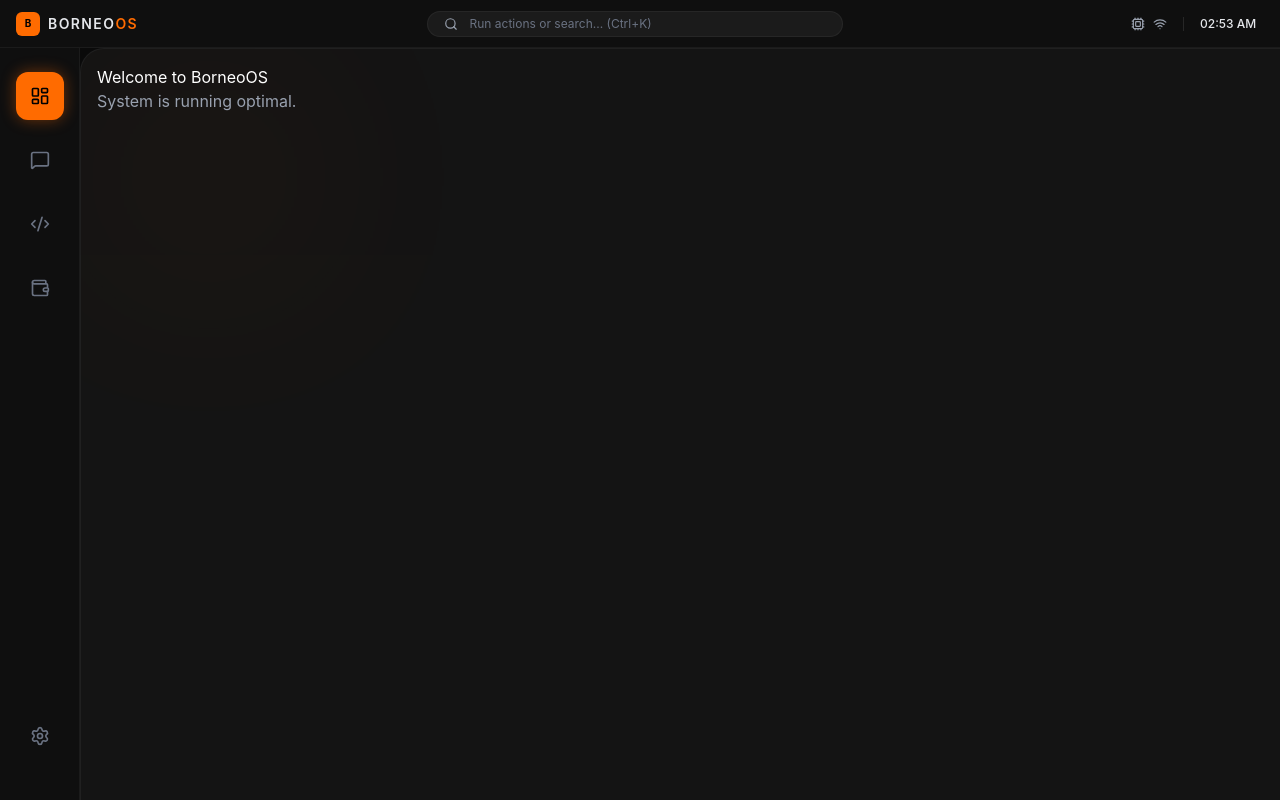
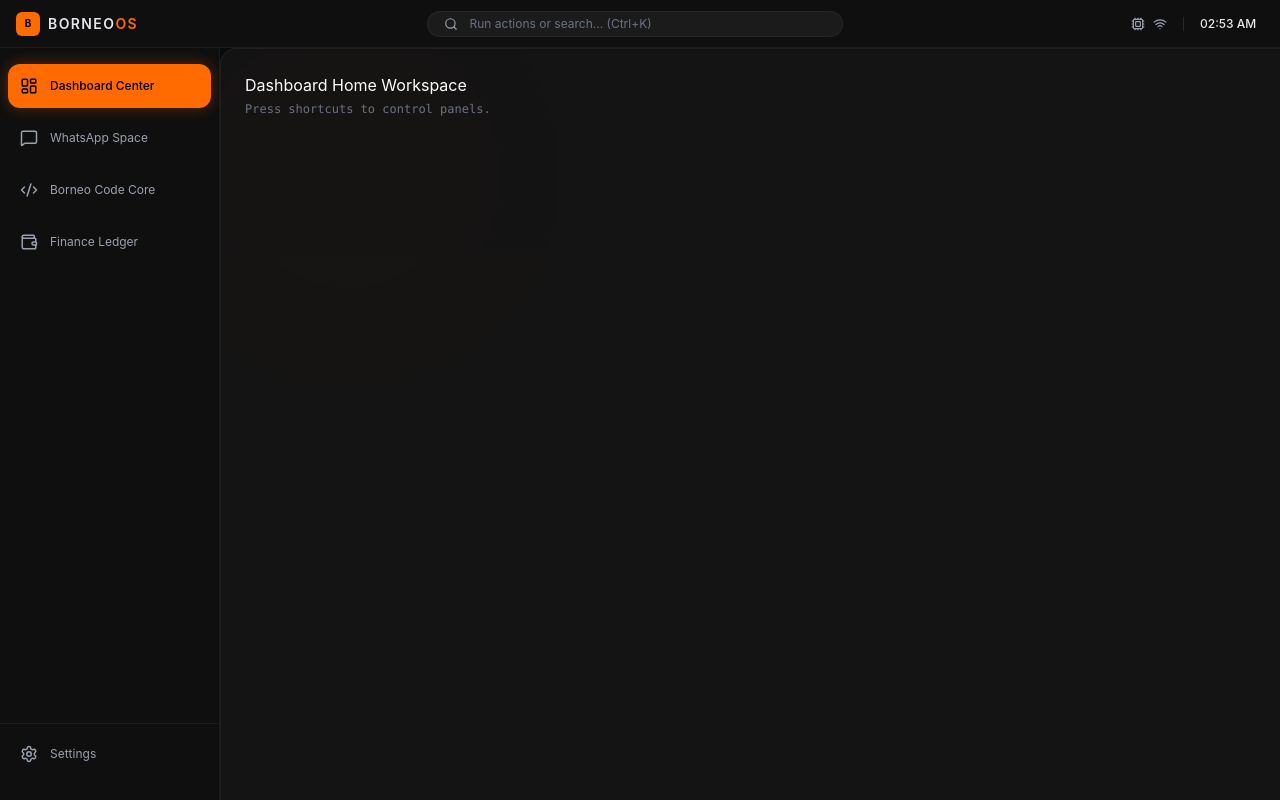
Before and after one commit to BANGKIRAL12/BorneoOS, a React (Vite) app: page / in a window 1280 px wide. Built offline with nearby package versions, Linux system fonts and the light colour scheme.

Commit message:
menambah layout sidabar dan terminal serta logika toogle tampilan

```diff
--- a/src/renderer/src/App.jsx
+++ b/src/renderer/src/App.jsx
@@ -1,40 +1,91 @@
-import React from 'react';
+import React, { useEffect } from 'react';
 import Navbar from './components/Navbar';
 import Sidebar from './components/Sidebar';
+import RightPanel from './components/RightPanel';
+import TerminalPanel from './components/TerminalPanel';
 import useOSStore from './store/useOSStore';
+import { osConfig } from './config/osConfig';
 
-// Dummy Pages (Nanti dipisah ke folder features)
-const Dashboard = () => <div className="p-4"><h1>Welcome to BorneoOS</h1><p className="text-gray-400">System is running optimal.</p></div>;
-const WhatsApp = () => <div className="p-4"><h1>WhatsApp Integration</h1><p className="text-gray-400">Waiting for connection...</p></div>;
-const BorneoCode = () => <div className="p-4"><h1>Borneo Code IDE</h1><p className="text-gray-400">Open a folder to start coding.</p></div>;
+const Dashboard = () => <div className="p-6"><h1>Dashboard Home Workspace</h1><p className="text-gray-500 text-xs font-mono mt-1">Press shortcuts to control panels.</p></div>;
+const WhatsAppPage = () => <div className="p-6"><h1>WhatsApp Full Window View</h1></div>;
+const BorneoCode = () => <div className="p-6"><h1>Borneo Code Core IDE</h1></div>;
 
 const App = () => {
-  const { activeTab } = useOSStore();
+  const {
+    activeTab,
+    toggleSidebarExpand,
+    toggleTerminal,
+    toggleSearch,
+    setRightPanelTab
+  } = useOSStore();
+
+  useEffect(() => {
+    const handleKeyDown = (e) => {
+      const { shortcuts } = osConfig;
+
+      // Helper untuk memvalidasi event keyboard dengan data osConfig
+      const matchShortcut = (configItem) =>
+        e.key.toLowerCase() === configItem.key.toLowerCase() &&
+        (e.ctrlKey || e.metaKey) === !!configItem.ctrl &&
+        e.altKey === !!configItem.alt;
+
+      // Ctrl + B: Toggle Ukuran Lebar Sidebar
+      if (matchShortcut(shortcuts.toggleSidebar)) {
+        e.preventDefault();
+        toggleSidebarExpand();
+      }
+
+      // Ctrl + ` : Toggle Terminal Bawah
+      if (matchShortcut(shortcuts.toggleTerminal)) {
+        e.preventDefault();
+        toggleTerminal();
+      }
+
+      // Ctrl + K : Toggle Search Palette
+      if (matchShortcut(shortcuts.toggleSearch)) {
+        e.preventDefault();
+        toggleSearch();
+      }
+
+      // Alt Shortcuts untuk Panel Samping Kanan
+      if (matchShortcut(shortcuts.panelAI)) { e.preventDefault(); setRightPanelTab('ai'); }
+      if (matchShortcut(shortcuts.panelBrowser)) { e.preventDefault(); setRightPanelTab('browser'); }
+      if (matchShortcut(shortcuts.panelWhatsApp)) { e.preventDefault(); setRightPanelTab('whatsapp'); }
+      if (matchShortcut(shortcuts.panelCalc)) { e.preventDefault(); setRightPanelTab('calc'); }
+      if (matchShortcut(shortcuts.panelNotifications)) { e.preventDefault(); setRightPanelTab('notifications'); }
+    };
+
+    window.addEventListener('keydown', handleKeyDown);
+    return () => window.removeEventListener('keydown', handleKeyDown);
+  }, [toggleSidebarExpand, toggleTerminal, toggleSearch, setRightPanelTab]);
 
   const renderContent = () => {
     switch (activeTab) {
       case 'dashboard': return <Dashboard />;
-      case 'whatsapp': return <WhatsApp />;
+      case 'whatsapp': return <WhatsAppPage />;
       case 'ide': return <BorneoCode />;
       default: return <Dashboard />;
     }
   };
 
   return (
-    <div className="h-screen w-screen flex flex-col overflow-hidden bg-[#0a0a0a] text-white font-sans">
+    <div className="h-screen w-screen flex flex-col overflow-hidden bg-[#0a0a0a] text-white font-sans antialiased select-none">
       <Navbar />
 
-      <div className="flex flex-1 overflow-hidden">
+      <div className="flex flex-1 overflow-hidden w-full relative">
+        {/* Sidebar tidak di-unmount, melainkan diatur lebarnya di dalam komponen */}
         <Sidebar />
 
-        <main className="flex-1 relative overflow-auto bg-[#141414] rounded-tl-3xl border-t border-l border-white/5">
-          {/* Efek Glow di pojok kiri atas main content */}
-          <div className="absolute top-0 left-0 w-64 h-64 bg-[#ff6b00] opacity-[0.03] blur-[100px] pointer-events-none"></div>
-
-          <div className="relative z-10 animate-in fade-in slide-in-from-bottom-4 duration-700">
+        {/* Main Center Area */}
+        <div className="flex-1 flex flex-col overflow-hidden bg-[#141414] border-t border-l border-white/5 rounded-tl-2xl">
+          <div className="flex-1 relative overflow-auto">
+            <div className="absolute top-0 left-0 w-64 h-64 bg-[#ff6b00] opacity-[0.02] blur-[100px] pointer-events-none"></div>
             {renderContent()}
           </div>
-        </main>
+          <TerminalPanel />
+        </div>
+
+        <RightPanel />
       </div>
     </div>
   );
--- /dev/null
+++ b/src/renderer/src/components/RightPanel.jsx
@@ -0,0 +1,59 @@
+import React from 'react';
+import { Bot, Globe, MessageSquare, Calculator, Bell, X } from 'lucide-react';
+import useOSStore from '../store/useOSStore';
+
+const RightPanel = () => {
+  const { isRightPanelOpen, rightPanelTab, toggleRightPanel } = useOSStore();
+
+  if (!isRightPanelOpen) return null;
+
+  // Render konten kosongan dinamis berdasarkan tab aktif
+  const renderPanelContent = () => {
+    switch (rightPanelTab) {
+      case 'ai':
+        return <div className="p-4 text-center text-gray-400 font-mono text-xs">🤖 BorneoAI Chat Container</div>;
+      case 'browser':
+        return <div className="p-4 text-center text-gray-400 font-mono text-xs">🌐 Mini Browser View</div>;
+      case 'whatsapp':
+        return <div className="p-4 text-center text-gray-400 font-mono text-xs">💬 WhatsApp Quick Panel</div>;
+      case 'calc':
+        return <div className="p-4 text-center text-gray-400 font-mono text-xs">🧮 Calculator & Converter</div>;
+      case 'notifications':
+        return <div className="p-4 text-center text-gray-400 font-mono text-xs">🔔 Notifications & Agenda</div>;
+      default:
+        return null;
+    }
+  };
+
+  const tabsInfo = {
+    ai: { label: 'BorneoAI', icon: Bot },
+    browser: { label: 'Mini Browser', icon: Globe },
+    whatsapp: { label: 'WhatsApp Messenger', icon: MessageSquare },
+    calc: { label: 'Calculator', icon: Calculator },
+    notifications: { label: 'System Agenda', icon: Bell },
+  };
+
+  const CurrentIcon = tabsInfo[rightPanelTab]?.icon || Bot;
+
+  return (
+    <aside className="w-80 bg-[#0f0f0f] border-l border-white/5 flex flex-col h-full animate-in slide-in-from-right duration-200 z-40">
+      {/* Panel Header */}
+      <div className="h-11 border-b border-white/5 flex items-center justify-between px-4 select-none">
+        <div className="flex items-center gap-2 text-xs font-semibold uppercase tracking-wider text-gray-300">
+          <CurrentIcon size={14} className="text-[#ff6b00]" />
+          <span>{tabsInfo[rightPanelTab]?.label}</span>
+        </div>
+        <button onClick={toggleRightPanel} className="text-gray-500 hover:text-white transition-colors">
+          <X size={14} />
+        </button>
+      </div>
+
+      {/* Panel Body */}
+      <div className="flex-1 overflow-y-auto bg-[#141414]">
+        {renderPanelContent()}
+      </div>
+    </aside>
+  );
+};
+
+export default RightPanel;
--- a/src/renderer/src/components/Sidebar.jsx
+++ b/src/renderer/src/components/Sidebar.jsx
@@ -1,36 +1,65 @@
 import React from 'react';
-import { LayoutDashboard, MessageSquare, Code2, Wallet, Settings } from 'lucide-react';
+import * as Icons from 'lucide-react';
 import useOSStore from '../store/useOSStore';
+import { osConfig } from '../config/osConfig';
 
-const SidebarItem = ({ icon: Icon, id, label }) => {
+const SidebarItem = ({ iconName, id, label, isExpanded }) => {
   const { activeTab, setActiveTab } = useOSStore();
   const isActive = activeTab === id;
+
+  // Membuka komponen Icon secara dinamis berdasarkan string konfigurasi
+  const Icon = Icons[iconName] || Icons.HelpCircle;
 
   return (
     <div
       onClick={() => setActiveTab(id)}
-      className={`group relative flex items-center justify-center w-12 h-12 mb-4 cursor-pointer transition-all duration-300 rounded-xl
-        ${isActive ? 'bg-[#ff6b00] text-black shadow-[0_0_15px_rgba(255,107,0,0.4)]' : 'text-gray-500 hover:text-white hover:bg-white/5'}`}
+      className={`group relative flex items-center cursor-pointer transition-all duration-200 rounded-xl h-11 mb-2 px-3 mx-2
+        ${isExpanded ? 'justify-start gap-3 w-auto' : 'justify-center w-11'}
+        ${isActive ? 'bg-[#ff6b00] text-black shadow-[0_0_15px_rgba(255,107,0,0.3)] font-medium' : 'text-gray-400 hover:text-white hover:bg-white/5'}`}
     >
-      <Icon size={20} />
-      {/* Tooltip */}
-      <div className="absolute left-14 bg-black border border-white/10 text-white text-[10px] px-2 py-1 rounded opacity-0 group-hover:opacity-100 pointer-events-none transition-opacity whitespace-nowrap z-50">
-        {label}
-      </div>
+      <Icon size={18} className="shrink-0" />
+
+      {isExpanded ? (
+        <span className="text-xs truncate transition-opacity duration-300">{label}</span>
+      ) : (
+        /* Tooltip hanya muncul melayang saat sidebar dalam kondisi menciut (Collapsed) */
+        <div className="absolute left-14 bg-black border border-white/10 text-white text-[10px] px-2 py-1 rounded opacity-0 group-hover:opacity-100 pointer-events-none transition-opacity whitespace-nowrap z-50">
+          {label}
+        </div>
+      )}
     </div>
   );
 };
 
 const Sidebar = () => {
+  const isSidebarExpanded = useOSStore((state) => state.isSidebarExpanded);
+
   return (
-    <aside className="w-20 bg-[#0f0f0f] flex flex-col items-center py-6 border-r border-white/5">
-      <SidebarItem icon={LayoutDashboard} id="dashboard" label="Dashboard" />
-      <SidebarItem icon={MessageSquare} id="whatsapp" label="WhatsApp" />
-      <SidebarItem icon={Code2} id="ide" label="Borneo Code" />
-      <SidebarItem icon={Wallet} id="finance" label="Finance" />
+    <aside
+      className={`bg-[#0f0f0f] flex flex-col py-4 border-r border-white/5 transition-all duration-300 ease-in-out select-none h-full overflow-hidden shrink-0
+        ${isSidebarExpanded ? 'w-[220px]' : 'w-16'}`}
+    >
+      {/* Menu Utama Dinamis dari File Config */}
+      <div className="flex-1">
+        {osConfig.sidebarMenu.map((item) => (
+          <SidebarItem
+            key={item.id}
+            iconName={item.icon}
+            id={item.id}
+            label={item.label}
+            isExpanded={isSidebarExpanded}
+          />
+        ))}
+      </div>
 
-      <div className="mt-auto">
-        <SidebarItem icon={Settings} id="settings" label="Settings" />
+      {/* Menu Settings Bottom */}
+      <div className="border-t border-white/5 pt-2">
+        <SidebarItem
+          iconName="Settings"
+          id="settings"
+          label="Settings"
+          isExpanded={isSidebarExpanded}
+        />
       </div>
     </aside>
   );
--- /dev/null
+++ b/src/renderer/src/components/TerminalPanel.jsx
@@ -0,0 +1,37 @@
+import React from 'react';
+import { Terminal, X, Minimize2 } from 'lucide-react';
+import useOSStore from '../store/useOSStore';
+
+const TerminalPanel = () => {
+  const { isTerminalOpen, toggleTerminal } = useOSStore();
+
+  if (!isTerminalOpen) return null;
+
+  return (
+    <div className="h-64 w-full bg-[#0b0b0b] border-t border-white/5 flex flex-col animate-in slide-in-from-bottom duration-200">
+      {/* Terminal Header */}
+      <div className="h-9 bg-[#111] border-b border-white/5 flex items-center justify-between px-4 select-none">
+        <div className="flex items-center gap-2 text-xs font-mono text-gray-400">
+          <Terminal size={12} className="text-[#ff6b00]" />
+          <span>borneoos-sh (bash)</span>
+        </div>
+        <div className="flex items-center gap-3 text-gray-500">
+          <button className="hover:text-white transition-colors"><Minimize2 size={12} /></button>
+          <button onClick={toggleTerminal} className="hover:text-white transition-colors"><X size={12} /></button>
+        </div>
+      </div>
+
+      {/* Terminal Body Placeholder */}
+      <div className="flex-1 p-4 font-mono text-xs text-green-400 overflow-auto selection:bg-[#ff6b00]/30">
+        <p className="text-gray-500">[System] BorneoOS Terminal Engine Initialized.</p>
+        <p className="text-gray-500">[System] Awaiting local node-pty bridge...</p>
+        <div className="flex items-center gap-2 mt-2">
+          <span className="text-[#ff6b00]">borneo@desktop:~$</span>
+          <span className="w-2 h-4 bg-white animate-pulse"></span>
+        </div>
+      </div>
+    </div>
+  );
+};
+
+export default TerminalPanel;
--- /dev/null
+++ b/src/renderer/src/config/osConfig.js
@@ -0,0 +1,24 @@
+export const osConfig = {
+  system: {
+    version: "0.1.0",
+    codename: "BorneoOS Desktop"
+  },
+  // Mapping Shortcut Key
+  shortcuts: {
+    toggleSidebar: { key: "b", ctrl: true, alt: false },
+    toggleTerminal: { key: "`", ctrl: true, alt: false },
+    toggleSearch: { key: "k", ctrl: true, alt: false },
+    panelAI: { key: "a", ctrl: false, alt: true },
+    panelBrowser: { key: "b", ctrl: false, alt: true },
+    panelWhatsApp: { key: "w", ctrl: false, alt: true },
+    panelCalc: { key: "c", ctrl: false, alt: true },
+    panelNotifications: { key: "n", ctrl: false, alt: true },
+  },
+  // Pengaturan Nama Halaman & Icon Menu di Sidebar
+  sidebarMenu: [
+    { id: 'dashboard', label: 'Dashboard Center', icon: 'LayoutDashboard' },
+    { id: 'whatsapp', label: 'WhatsApp Space', icon: 'MessageSquare' },
+    { id: 'ide', label: 'Borneo Code Core', icon: 'Code2' },
+    { id: 'finance', label: 'Finance Ledger', icon: 'Wallet' },
+  ]
+};
--- a/src/renderer/src/store/useOSStore.js
+++ b/src/renderer/src/store/useOSStore.js
@@ -1,10 +1,28 @@
 import { create } from 'zustand';
 
 const useOSStore = create((set) => ({
-  activeTab: 'dashboard', // default tab
+  activeTab: 'dashboard',
   setActiveTab: (tab) => set({ activeTab: tab }),
+
   isSearchOpen: false,
   toggleSearch: () => set((state) => ({ isSearchOpen: !state.isSearchOpen })),
+
+  // Mengubah mekanisme sidebar ke sistem Expand / Collapse
+  isSidebarExpanded: true,
+  toggleSidebarExpand: () => set((state) => ({ isSidebarExpanded: !state.isSidebarExpanded })),
+
+  isTerminalOpen: false,
+  toggleTerminal: () => set((state) => ({ isTerminalOpen: !state.isTerminalOpen })),
+
+  isRightPanelOpen: false,
+  rightPanelTab: 'ai',
+  setRightPanelTab: (tab) => set((state) => {
+    if (state.rightPanelTab === tab && state.isRightPanelOpen) {
+      return { isRightPanelOpen: false };
+    }
+    return { rightPanelTab: tab, isRightPanelOpen: true };
+  }),
+  toggleRightPanel: () => set((state) => ({ isRightPanelOpen: !state.isRightPanelOpen })),
 }));
 
 export default useOSStore;
```
